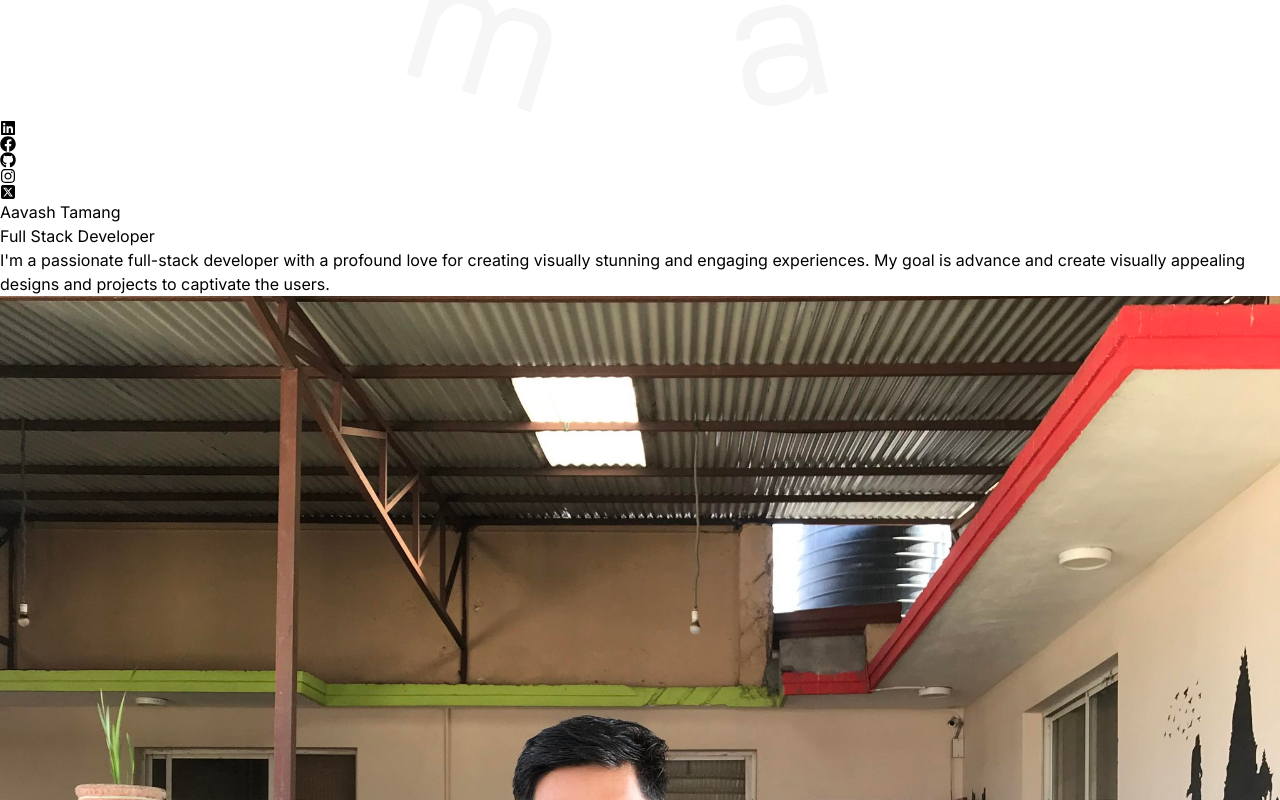
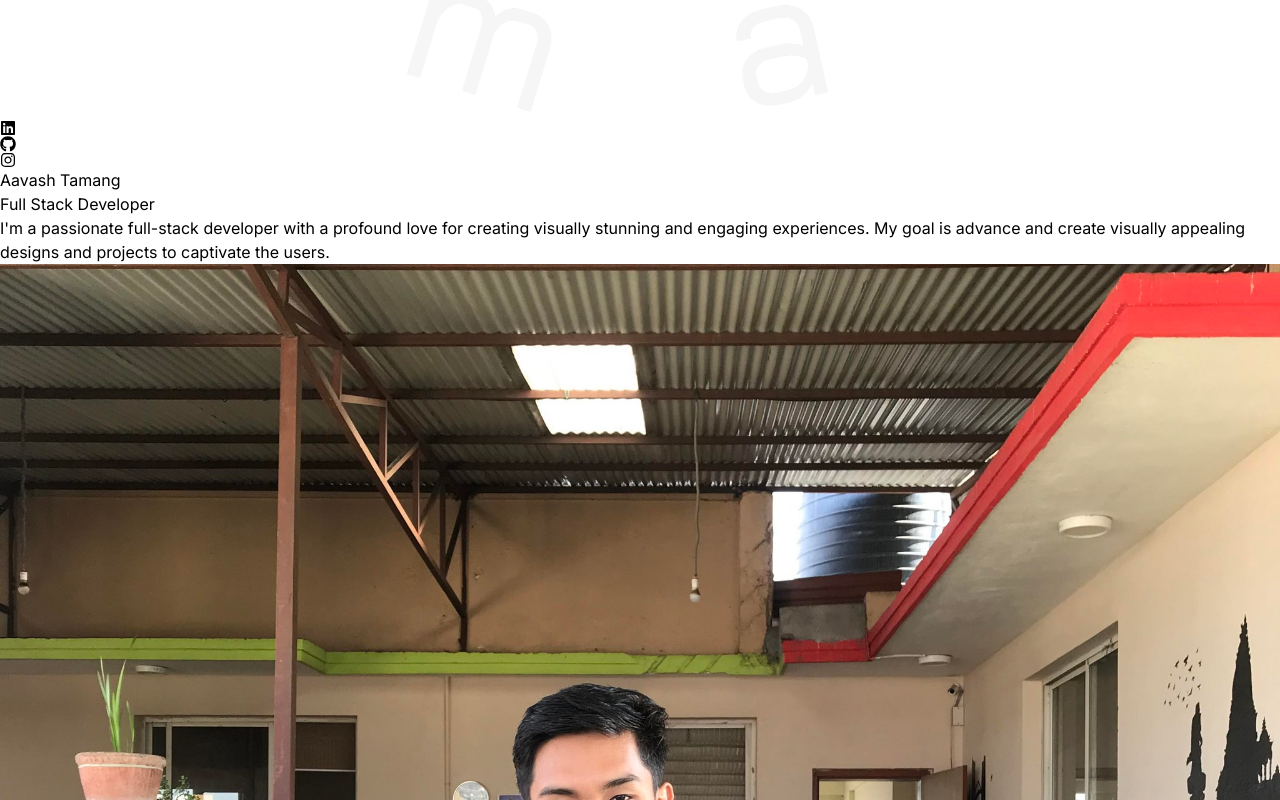
Before and after one commit to TAavash/My-Portfolio, a React (Vite) app: page / in a window 1280 px wide. Shown: the part 1160-1960 px from the top of the page. Built offline with nearby package versions, Linux system fonts and the light colour scheme.

Commit message:
links added

```diff
--- a/src/components/Navbar.jsx
+++ b/src/components/Navbar.jsx
@@ -1,6 +1,6 @@
 import logo from "../assets/logo-no-bg.png";
-import { FaLinkedin, FaFacebook, FaGithub, FaInstagram } from "react-icons/fa";
-import { FaSquareXTwitter } from "react-icons/fa6";
+import { FaLinkedin, FaGithub, FaInstagram } from "react-icons/fa";
+import { SOCIALLINKS } from "../constants";
 
 const Navbar = () => {
   return (
@@ -9,11 +9,23 @@ const Navbar = () => {
         <img className="w-10 mx-2" src={logo} alt="logo" />
       </div>
       <div className="m-8 flex items-center justify-center gap-4 text-2xl">
-        <FaLinkedin />
-        <FaFacebook />
-        <FaGithub />
-        <FaInstagram />
-        <FaSquareXTwitter />
+        <a
+          href={SOCIALLINKS.linkedin}
+          target="_blank"
+          rel="noopener noreferrer"
+        >
+          <FaLinkedin />
+        </a>
+        <a href={SOCIALLINKS.github} target="_blank" rel="noopener noreferrer">
+          <FaGithub />
+        </a>
+        <a
+          href={SOCIALLINKS.instagram}
+          target="_blank"
+          rel="noopener noreferrer"
+        >
+          <FaInstagram />
+        </a>
       </div>
     </nav>
   );
--- a/src/components/Projects.jsx
+++ b/src/components/Projects.jsx
@@ -21,20 +21,38 @@ const Projects = () => {
               transition={{ duration: 1 }}
               className="w-full lg:w-1/4"
             >
-              {/* Card container with fixed size */}
-              <div className="relative w-60 h-80 overflow-hidden rounded-lg bg-neutral-800 shadow-md">
-                {/* Image taking 3/4 of the container */}
+              <div className="relative w-full lg:w-60 h-80 overflow-hidden rounded-lg bg-neutral-800 shadow-md">
+                {/* Image with better fit */}
                 <img
                   src={project.image}
                   alt={project.title}
-                  className="absolute top-0 left-0 h-3/4 w-full object-cover transition-transform duration-300 ease-in-out hover:scale-110"
+                  className="absolute top-0 left-0 w-full h-full object-contain transition-transform duration-300 ease-in-out hover:scale-110"
                 />
-                {/* Bottom section (1/4 of container height) */}
-                <div className="absolute bottom-0 w-full h-1/4 bg-neutral-900 flex items-center justify-center">
-                  <p className="text-sm font-semibold text-neutral-400">
+
+                {/* Bottom section with hover animation */}
+                <motion.div
+                  className="absolute bottom-0 w-full h-1/4 bg-neutral-900 flex items-center justify-center opacity-90 group"
+                  initial={{ opacity: 0.9 }}
+                  whileHover={{ opacity: 1 }}
+                  transition={{ duration: 0.5 , delay: 0.5 }}
+                >
+                  {/* View Source Code Button on hover */}
+                  <div className="group-hover:flex hidden transition-all">
+                    <a
+                      href={project.source_code_link} // Replace with your source code link
+                      target="_blank"
+                      rel="noopener noreferrer"
+                      className="px-4 py-2 text-white font-semibold rounded-lg hover:bg-white hover:text-black"
+                    >
+                      View Source Code
+                    </a>
+                  </div>
+
+                  {/* Text as fallback */}
+                  <p className="text-sm font-semibold text-neutral-400 group-hover:hidden">
                     {project.title}
                   </p>
-                </div>
+                </motion.div>
               </div>
             </motion.div>
             <motion.div
--- a/src/constants/index.js
+++ b/src/constants/index.js
@@ -3,6 +3,13 @@ import project2 from "../assets/projects/taxi.png";
 import project3 from "../assets/projects/futsal.png";
 import project4 from "../assets/projects/agewell.png";
 import project5 from "../assets/projects/portfolio.png";
+
+export const SOCIALLINKS = {
+  linkedin: "www.linkedin.com/in/aavash-tamang-131a0a2b5",
+  github: "https://github.com/TAavash",
+  instagram: "https://www.instagram.com/aavashtamang10/",
+};
+
 
 export const HERO_CONTENT = `I'm a passionate full-stack developer with a profound love for creating
         visually stunning and engaging experiences. My goal is advance and
```
